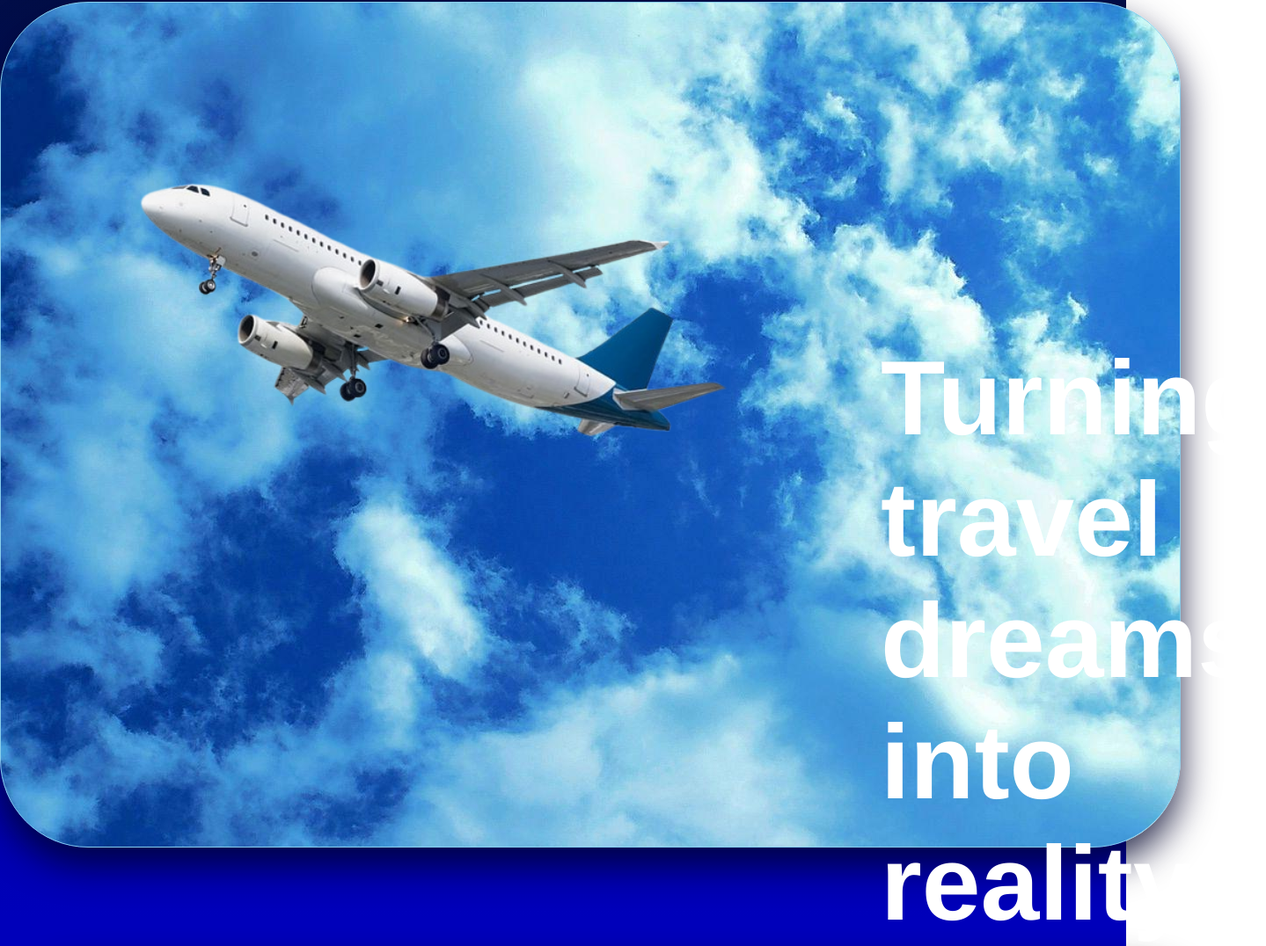
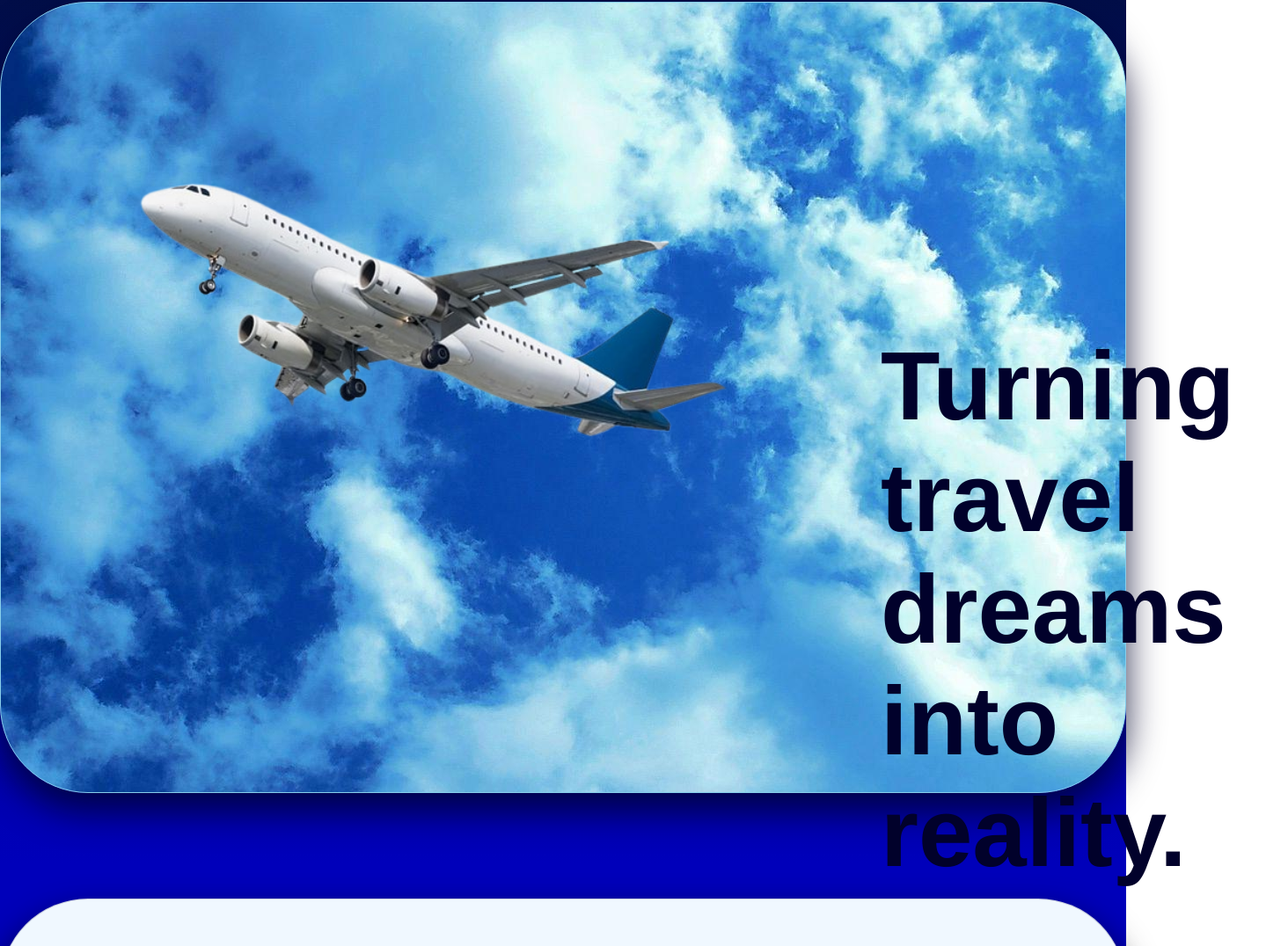
Before and after one commit to bhawishya85-cpu/Responsive-web-design-journey, a website: page index.html in a window 1280 px wide. Shown: the part 204-1280 px from the top of the page at 88% size, 1439 px wide, since content can reach past the window. Drawn offline with Linux system fonts and the light colour scheme.

Commit message:
Added global box-sizing and changed some properties of bosy so page dosent spill contents on github (hopefully).

```diff
--- a/index.html
+++ b/index.html
@@ -25,7 +25,7 @@
                 <img id="intro-img" src="airplane.png" alt="plane">
         </div>
         <div id="intro-h2">
-            <h2>Turning <br>travel dreams <br>into reality</h2>
+            <h2>Turning <br>travel dreams <br>into reality.</h2>
         </div>
     </div>
 </div>
--- a/style.css
+++ b/style.css
@@ -1,6 +1,12 @@
+* {
+  box-sizing: border-box;
+} /*used this so webpage remains same on github pages.*/
+
 body{
-    margin: 0px;
     background-color: rgba(255, 255, 255, 0.778);
+    margin: 0;
+    padding: 0;
+    overflow-x: hidden; /*used this so page contents dosent spill.*/
 }
 header{
     display : flex;
@@ -104,8 +110,8 @@ color: rgb(68, 68, 250);
     margin-top: 250px !important;
     margin-left: 770px;
    font-family:'Franklin Gothic Medium', 'Arial Narrow', Arial, sans-serif;
-   color:white;
-   font-size: 5rem;
+   color:rgb(1, 1, 43);
+   font-size: 4.6rem;
    font-weight: 900 ;
    display: inline;
 }
@@ -241,11 +247,10 @@ color: rgb(68, 68, 250);
     text-align: center;
 }
 .card-btn:hover{
-    transform: scale(1.05);
     transition: 0.4s ease;
     background-color: #b6c7ff;
     color: rgb(1, 1, 84);
-    border: 2px solid rgb(1, 1, 84);
+    outline: 2px solid rgb(1, 1, 84);
 
 }
 
```
